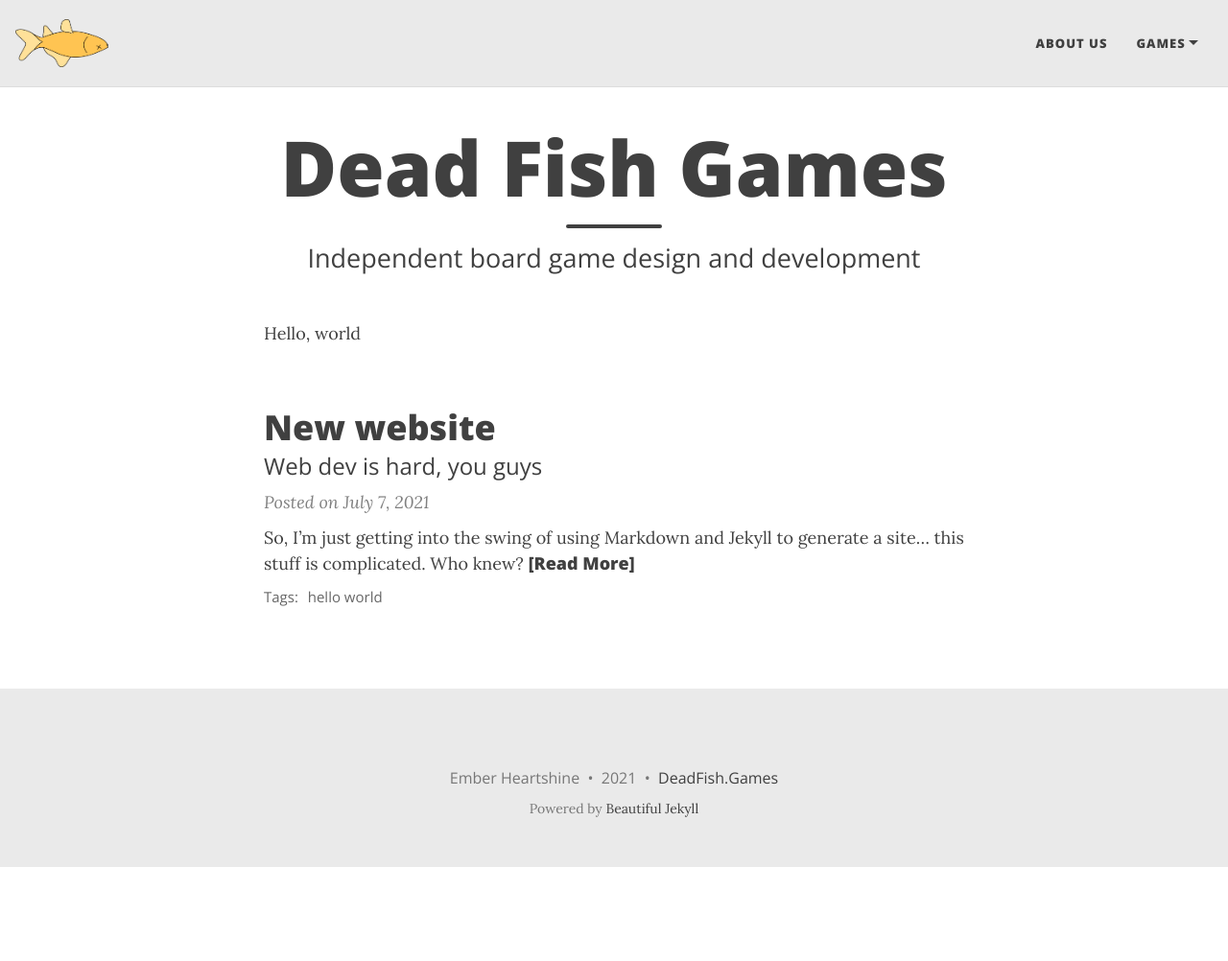
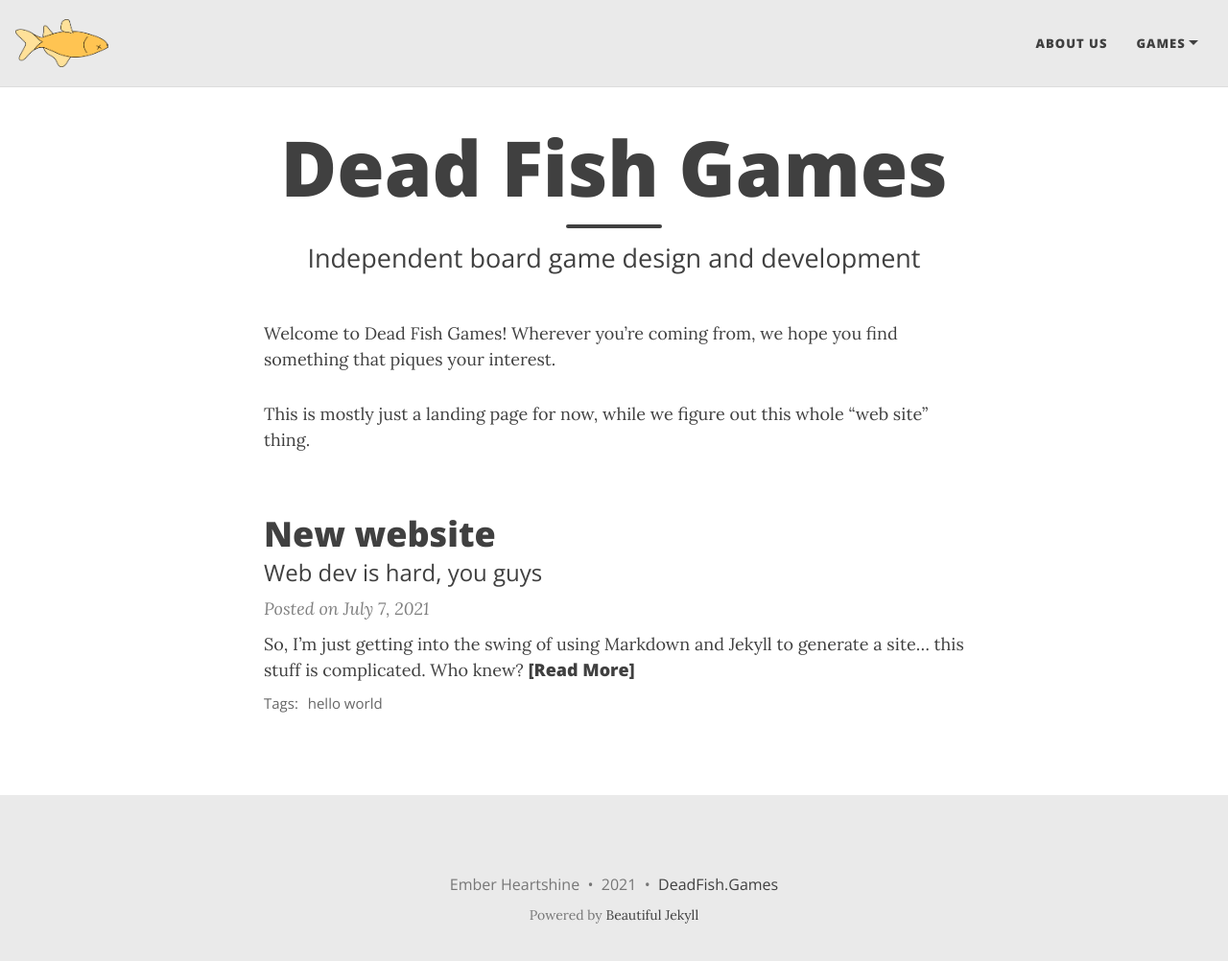
Before and after one commit to Dead-Fish-Games/deadfish.games, a Jekyll site: the page built from index.md, in a window 1280 px wide and 1015 px high. Shown: the top 1002 px of the window at 96% size. Built offline with Jekyll 4.4.1, drawn with Linux system fonts in a browser that asks for light colours; nearby versions of some CDN libraries.

Commit message:
Update index.md

```diff
--- a/index.md
+++ b/index.md
@@ -4,4 +4,6 @@ title: Dead Fish Games
 subtitle: Independent board game design and development
 ---
 
-Hello, world
+Welcome to Dead Fish Games! Wherever you're coming from, we hope you find something that piques your interest.
+
+This is mostly just a landing page for now, while we figure out this whole "web site" thing.
```
